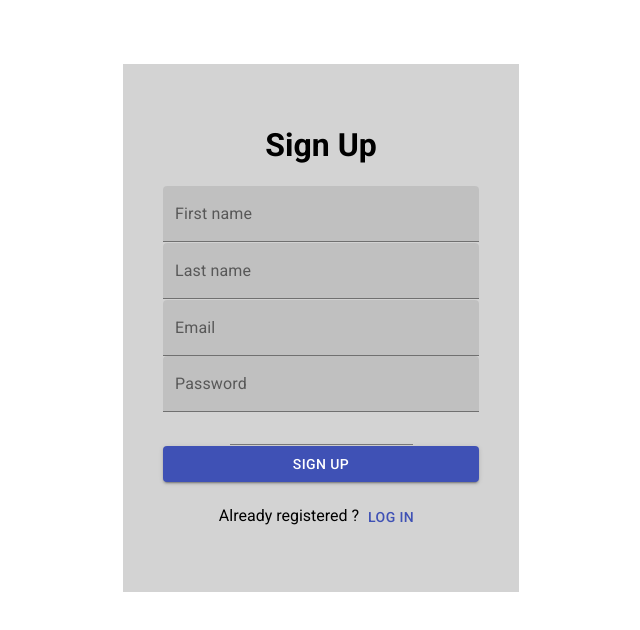
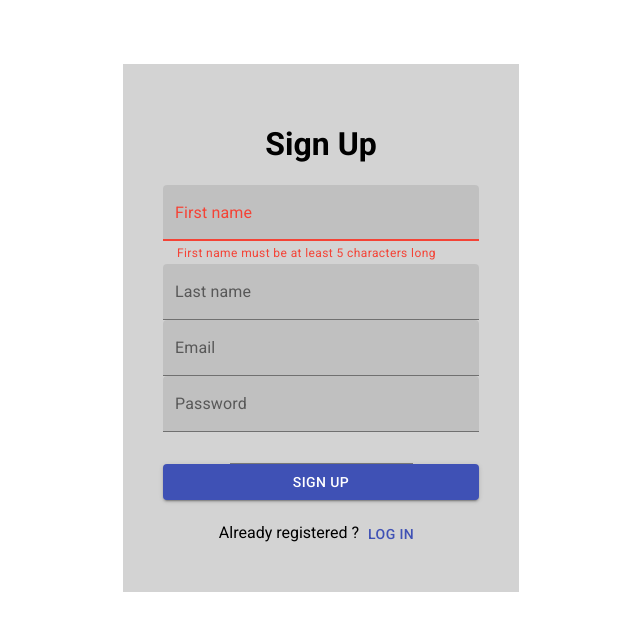
Before and after one commit to habib-chawki/social-app-front, a React (Create React App) app: page / in a window 1280 px wide. Shown: the top 630 px of the page, without its empty margins (319-959 px from the left). Built offline with nearby package versions, Linux system fonts and the light colour scheme.

Commit message:
Track change and validation

```diff
--- a/src/components/custom/SignUp.jsx
+++ b/src/components/custom/SignUp.jsx
@@ -1,4 +1,4 @@
-import React from 'react';
+import React, { useState } from 'react';
 import { Link } from 'react-router-dom';
 
 import { TextField } from '@material-ui/core';
@@ -21,6 +21,8 @@ import withSubmission from '../higher-order/withSubmission';
  * @returns SignUp component with validation and submission
  */
 function SignUp({ credentials, onChange, onValidate, onSubmit }) {
+   const [firstNameInput, setFirstNameInput] = useState('');
+
    return (
       <Form>
          <h1>Sign Up</h1>
@@ -29,6 +31,10 @@ function SignUp({ credentials, onChange, onValidate, onSubmit }) {
             type="text"
             variant="filled"
             label="First name"
+            value={firstNameInput}
+            error={firstNameInput.length < 5 ? true : false}
+            onChange={(event) => setFirstNameInput(event.target.value)}
+            helperText="First name must be at least 5 characters long"
             fullWidth
          />
          <TextField
```
